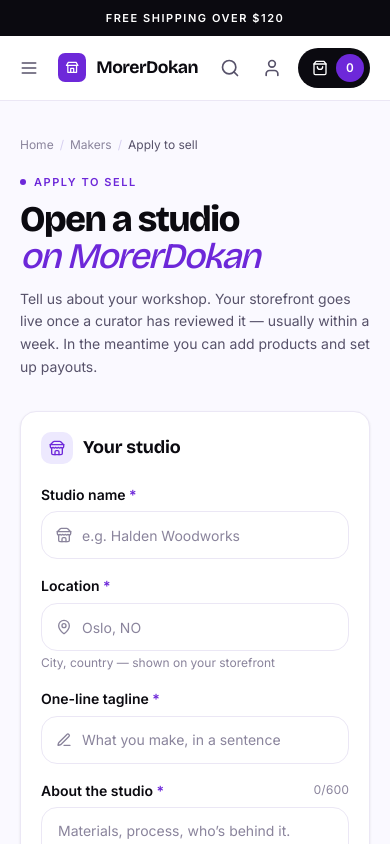
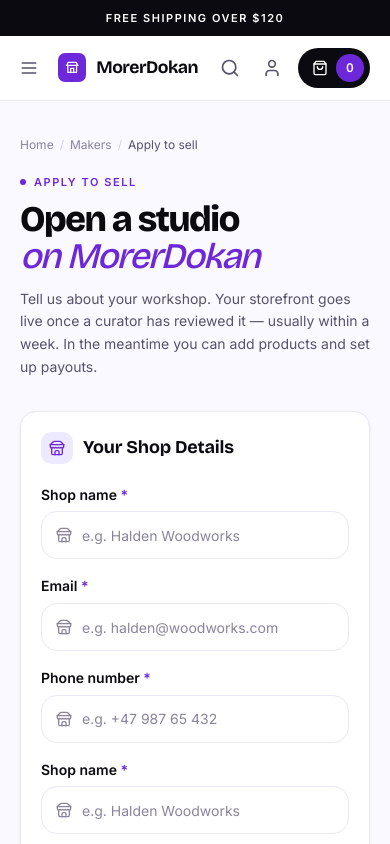
Before and after one commit to suvo-ambalait/e-commerce-website, a React (Vite) app in the folder ecommerce-frontend/: page /vendor/signup in a window 390 px wide. Shown: the top 844 px of the page. Built offline with nearby package versions, Linux system fonts and the light colour scheme.

Commit message:
feat(VendorSignup): add owner phone field and update form labels for clarity

```diff
--- a/ecommerce-frontend/src/features/vendor/context/VendorContext.tsx
+++ b/ecommerce-frontend/src/features/vendor/context/VendorContext.tsx
@@ -16,7 +16,8 @@
     tagline: string
     bio: string
     location: string
-    ownerEmail: string
+    ownerEmail: string,
+    ownerPhone: string
   }) => Vendor
   updateVendor: (id: string, patch: Partial<Vendor>) => void
   setStatus: (id: string, status: VendorStatus) => void
--- a/ecommerce-frontend/src/features/vendor/pages/VendorSignupPage.tsx
+++ b/ecommerce-frontend/src/features/vendor/pages/VendorSignupPage.tsx
@@ -21,6 +21,7 @@
     name: '',
     ownerName: '',
     ownerEmail: '',
+    ownerPhone: '',
     location: '',
     tagline: '',
     bio: '',
@@ -37,6 +38,7 @@
       bio: form.bio,
       location: form.location,
       ownerEmail: form.ownerEmail,
+      ownerPhone: form.ownerPhone,
     })
     notify('Application received — you can set up your storefront now', 'success')
     navigate('/vendor/dashboard')
@@ -65,10 +67,10 @@
         <div className="mt-8 grid grid-cols-1 gap-6 lg:grid-cols-[1.5fr_1fr] lg:items-start">
           {/* form */}
           <form onSubmit={submit} className="space-y-5">
-            <Panel icon={<LuStore className="h-4 w-4" />} title="Your studio">
+            <Panel icon={<LuStore className="h-4 w-4" />} title="Your Shop Details">
               <div className="grid gap-4">
                 <BoxInput
-                  label="Studio name"
+                  label="Shop name"
                   icon={<LuStore className="h-4 w-4" />}
                   required
                   value={form.name}
@@ -76,7 +78,31 @@
                   placeholder="e.g. Halden Woodworks"
                 />
                 <BoxInput
-                  label="Location"
+                  label="Email"
+                  icon={<LuStore className="h-4 w-4" />}
+                  required
+                  value={form.ownerEmail}
+                  onChange={set('ownerEmail')}
+                  placeholder="e.g. halden@woodworks.com"
+                />
+                <BoxInput
+                  label="Phone number"
+                  icon={<LuStore className="h-4 w-4" />}
+                  required
+                  value={form.ownerPhone}
+                  onChange={set('ownerPhone')}
+                  placeholder="e.g. +47 987 65 432"
+                />
+                <BoxInput
+                  label="Shop name"
+                  icon={<LuStore className="h-4 w-4" />}
+                  required
+                  value={form.name}
+                  onChange={set('name')}
+                  placeholder="e.g. Halden Woodworks"
+                />
+                <BoxInput
+                  label="Address / location"
                   hint="City, country — shown on your storefront"
                   icon={<LuMapPin className="h-4 w-4" />}
                   required
@@ -84,19 +110,11 @@
                   onChange={set('location')}
                   placeholder="Oslo, NO"
                 />
-                <BoxInput
-                  label="One-line tagline"
-                  icon={<LuPenLine className="h-4 w-4" />}
-                  required
-                  maxLength={80}
-                  value={form.tagline}
-                  onChange={set('tagline')}
-                  placeholder="What you make, in a sentence"
-                />
+
                 <label className="block">
                   <span className="mb-1.5 flex items-center justify-between">
                     <span className="text-sm font-semibold text-ink">
-                      About the studio <span className="text-accent">*</span>
+                      About the shop / Description <span className="text-accent">*</span>
                     </span>
                     <span className="text-caption text-ink-mute tabular-nums">
                       {form.bio.length}/{BIO_MAX}
@@ -114,6 +132,8 @@
                 </label>
               </div>
             </Panel>
+
+
 
             {/* <Panel icon={<LuUser className="h-4 w-4" />} title="About you">
               <div className="grid gap-4 sm:grid-cols-2">
```
Also changed, not shown: 1 other file (tests, documents, lock files or other folders).
